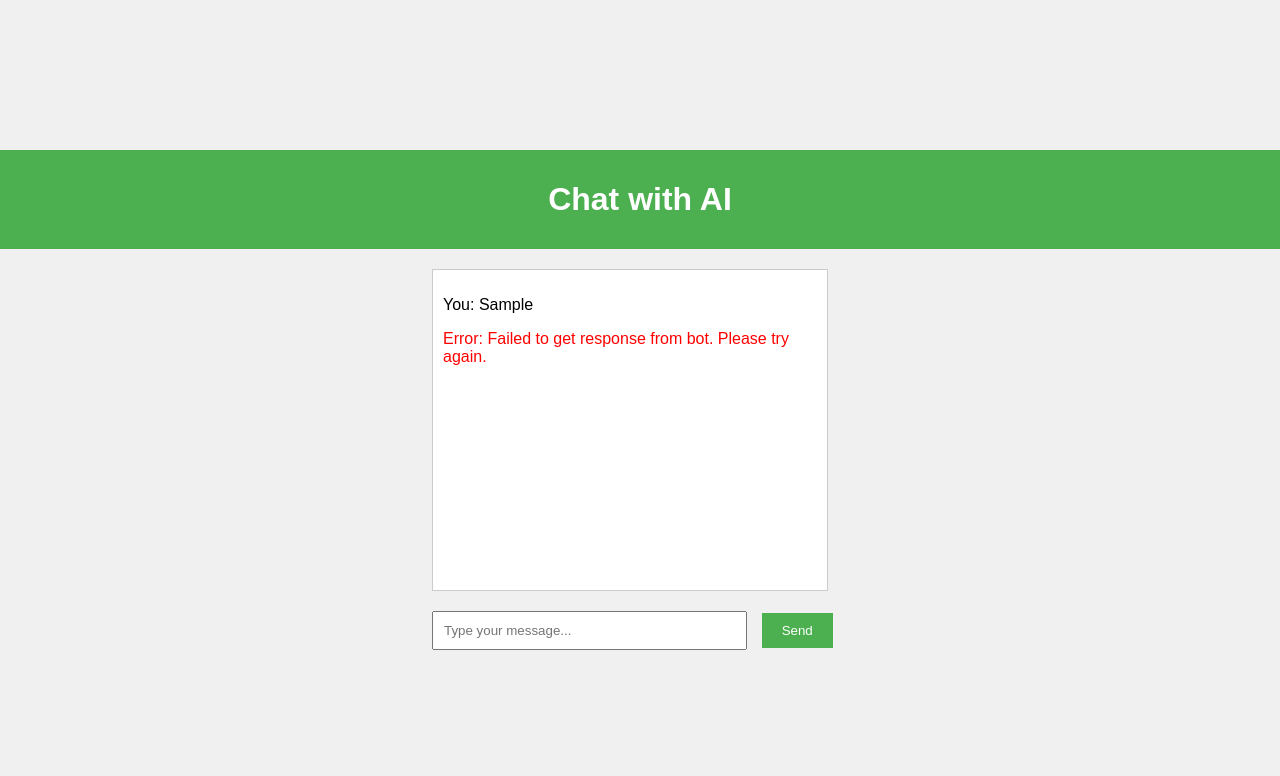
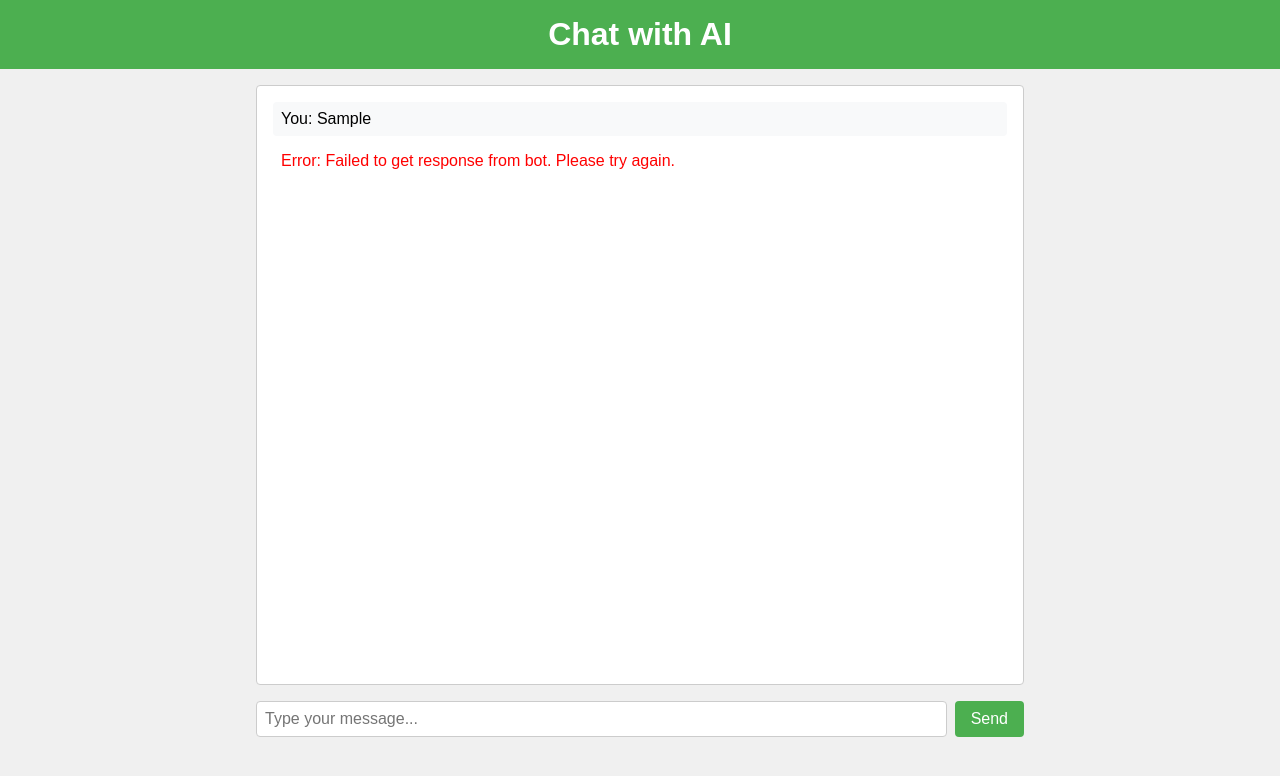
Before and after one commit to kmcerr/bot, a plain HTML site: page index.html in a window 1280 px wide. Both pictures are taken after typing "Sample" into the empty fields and a click on the button "Send". Drawn offline with Linux system fonts and the light colour scheme; no server answers.

Commit message:
Update all files for Vercel deployment

```diff
--- a/api/package.json
+++ b/api/package.json
@@ -1,5 +1,5 @@
 {
-  "name": "api",
+  "name": "chat-bot-api",
   "version": "1.0.0",
   "main": "chat.js",
   "type": "module",
--- a/index.html
+++ b/index.html
@@ -1,4 +1,3 @@
-
 <!DOCTYPE html>
 <html lang="en">
 <head>
@@ -13,8 +12,10 @@
     </header>
     <main>
         <div id="chat-output"></div>
-        <input type="text" id="chat-input" placeholder="Type your message...">
-        <button id="send-button">Send</button>
+        <div class="input-container">
+            <input type="text" id="chat-input" placeholder="Type your message...">
+            <button id="send-button">Send</button>
+        </div>
     </main>
     <script src="script.js"></script>
 </body>
--- a/style.css
+++ b/style.css
@@ -1,40 +1,83 @@
+* {
+    margin: 0;
+    padding: 0;
+    box-sizing: border-box;
+}
 
 body {
     font-family: Arial, sans-serif;
     display: flex;
     flex-direction: column;
-    align-items: center;
-    justify-content: center;
     min-height: 100vh;
-    margin: 0;
     background-color: #f0f0f0;
 }
+
 header {
     background-color: #4CAF50;
     color: white;
-    padding: 10px;
-    width: 100%;
+    padding: 1rem;
     text-align: center;
 }
+
+main {
+    flex: 1;
+    display: flex;
+    flex-direction: column;
+    padding: 1rem;
+    max-width: 800px;
+    margin: 0 auto;
+    width: 100%;
+}
+
 #chat-output {
+    flex: 1;
     border: 1px solid #ccc;
-    width: 90%;
-    max-width: 600px;
-    height: 300px;
+    border-radius: 4px;
+    padding: 1rem;
+    margin-bottom: 1rem;
+    background: white;
+    min-height: 400px;
+    max-height: 600px;
     overflow-y: auto;
-    margin: 20px 0;
-    padding: 10px;
-    background: white;
 }
+
+#chat-output p {
+    margin-bottom: 0.5rem;
+    padding: 0.5rem;
+    border-radius: 4px;
+}
+
+#chat-output p:nth-child(odd) {
+    background-color: #f8f9fa;
+}
+
+.input-container {
+    display: flex;
+    gap: 0.5rem;
+}
+
 #chat-input {
-    width: 70%;
-    padding: 10px;
-    margin-right: 10px;
+    flex: 1;
+    padding: 0.5rem;
+    border: 1px solid #ccc;
+    border-radius: 4px;
+    font-size: 1rem;
 }
+
 #send-button {
-    padding: 10px 20px;
+    padding: 0.5rem 1rem;
     background-color: #4CAF50;
     color: white;
     border: none;
+    border-radius: 4px;
     cursor: pointer;
+    font-size: 1rem;
 }
+
+#send-button:hover {
+    background-color: #45a049;
+}
+
+#send-button:active {
+    background-color: #3d8b40;
+}
```
Also changed, not shown: api/chat.js (+30 -12 lines), vercel.json.
